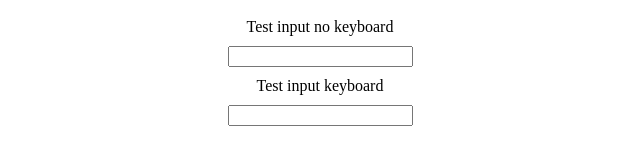
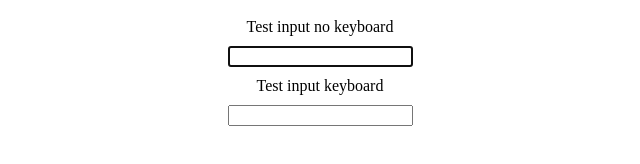
Before and after one commit to ravibrunsvik/ravibrunsvik.github.io, a plain HTML site: page inputs/index.html in a window 1280 px wide. Shown: the whole page, without its empty margins (320-960 px from the left). Drawn offline with Linux system fonts and the light colour scheme.

Commit message:
added initial focus

```diff
--- a/inputs/index.html
+++ b/inputs/index.html
@@ -29,17 +29,19 @@
     </form>
 
     <script>
-      function onload(event) {
+      const onFocus = (event) => console.log("focused");
+
+      const onload = (event) => {
         const hidden = document.querySelector("input[hidden]");
         hidden.focus();
         hidden.blur();
         console.log("focused/blurred");
+        const test = document.getElementById("test");
+        test.focus();
+        test.onfocus = onFocus;
       }
 
       document.addEventListener("DOMContentLoaded", onload);
-      const test = document.getElementById("test");
-      const onFocus = (event) => console.log("focused");
-      test.onfocus = onFocus;
     </script>
   </body>
 </html>
```
